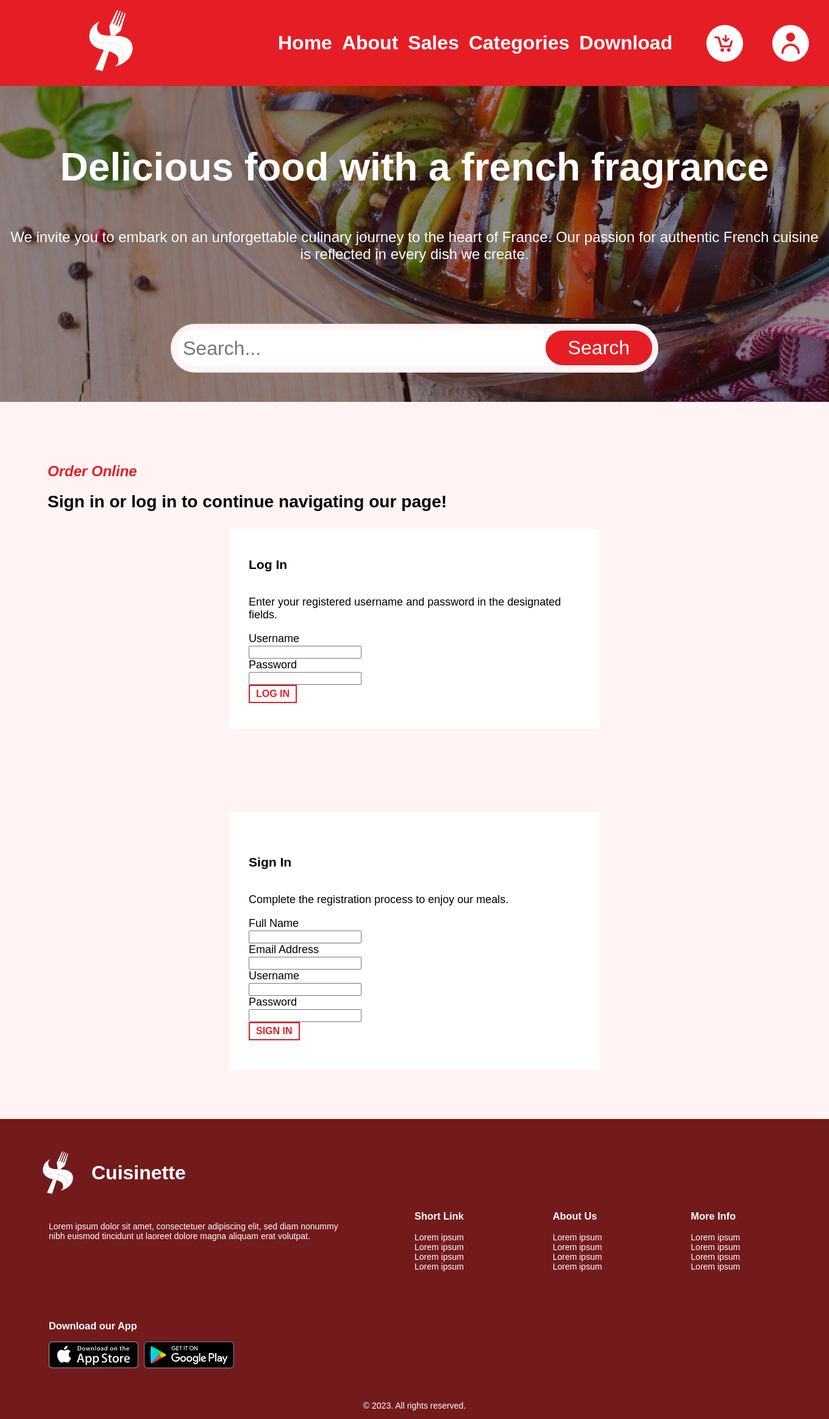
After one commit to Deinno/restpage, a PHP site: page /forms.html in a window 1360 px wide. The commit adds this page. Shown: the whole page at 61% size. Run offline with PHP 8.4, Linux system fonts and the light colour scheme.

Commit message:
1. Created login/signin page
2. Created forms

```diff
--- a/css/layout/grid.css
+++ b/css/layout/grid.css
@@ -232,4 +232,34 @@
     border-top: none;
 }
 
+.login-section{
+    display: grid;
+    position: relative;
+    background-color: var(--clr-white);
+    font-family: Arial, Helvetica, sans-serif;
+    font-size: var(--fs-nm);
+    align-content: center;
+    width: 40vw;
+    height: 35vh;
+    padding: 2rem;
+    padding-top: 1rem;
+    margin: auto;
+    margin-bottom: 10%;
+    align-content: center;
+}
+
+.signin-section{
+    display: grid;
+    position: relative;
+    background-color: var(--clr-white);
+    font-family: Arial, Helvetica, sans-serif;
+    font-size: var(--fs-nm);
+    align-content: center;
+    width: 40vw;
+    height: 45vh;
+    padding: 2rem;
+    margin: auto;
+    align-content: center;
+}
+
 /*details page*/
--- /dev/null
+++ b/forms.html
@@ -0,0 +1,211 @@
+<!DOCTYPE html>
+<html lang="en">
+<head>
+    <meta charset="UTF-8">
+    <meta name="viewport" content="width=device-width, initial-scale=1.0">
+    <title>Forms</title>
+
+    <link rel="stylesheet" href="./css/main.css">
+</head>
+
+<header class="hero-container-a">
+    <nav class="nav-container">
+        <div class="logo">
+            <img id="nav-logo" src="imgs/identificador-blanco.svg" alt="Logo">
+            <!--<h2 id="logo-text">Cuisinette</h2>-->
+        </div>
+            <input class="mobile-check" type="checkbox">
+            <label class="mobile-btn">
+                <span></span>
+            </label>
+        <ul class="menu">
+            <li><a href="#">Home</a></li>
+            <li><a href="#">About</a></li>
+            <li><a href="#">Sales</a></li>
+            <li><a href="#">Categories</a></li>
+            <li><a href="#">Download</a></li>
+        </ul>
+        <div class="icons">
+            <img id="shopping-cart" src="imgs/icons/anadir-a-la-cesta.svg" alt="Shopping Cart">
+            <img id="user-menu" src="imgs/icons/usuario.svg" alt="User Menu">
+        </div>
+    </nav>
+    <h1 class="hero-title">Delicious food with a french fragrance</h1>
+    <p class="hero-text">We invite you to embark on an unforgettable culinary journey to the heart of France.
+        Our passion for authentic French cuisine is reflected in every dish we create.</p>
+    <div class="search-container">
+        <input type="text" placeholder="Search..." id="search-input">
+        <button type="button" class="search-button">Search</button>
+    </div>
+</header>
+
+<body>
+
+    <main>
+        <section>
+            <div id="offer-titles" class=" dp-flx">
+                <div>
+                    <h2 id="offer-title">Order Online</h2>
+                <h3 id="offer-subtitle">Sign in or log in to continue navigating our page!</h3>
+                </div>
+
+            </div>
+
+
+            <div>
+                <section class="login-section">
+                    <h3 >Log In</h3>
+                    <p>Enter your registered username and password in the designated fields.</p>
+
+                    <form method="post" action="forms.html">
+                        <div>
+                            <div>
+                                <label class="login-titles" for="username">Username</label>
+                            </div>
+                            <div>
+                                <input type="text" name="username">
+                            </div>
+                        </div>
+
+                        <div>
+                            <div>
+                                <label for="password">Password</label>
+                            </div>
+                            <div>
+                                <input type="text" name="password">
+                            </div>
+                        </div>
+
+                        <div>
+                            <div>
+                                <input class="button" type="submit" value="LOG IN">
+                            </div>
+                        </div>
+
+                    </form>
+                </section>
+
+                <section class="signin-section">
+                    <h3>Sign In</h3>
+                    <p>Complete the registration process to enjoy our meals.</p>
+
+                    <form method="post" action="forms.html">
+                        <div>
+                            <div>
+                                <label for="fname">Full Name</label>
+                            </div>
+                            <div>
+                                <input type="text" name="fname">
+                            </div>
+                        </div>
+
+                        <div>
+                            <div>
+                                <label for="email">Email Address</label>
+                            </div>
+                            <div>
+                                <input type="text" name="email">
+                            </div>
+                        </div>
+
+                        <div>
+                            <div>
+                                <label for="username">Username</label>
+                            </div>
+                            <div>
+                                <input type="text" name="username">
+                            </div>
+                        </div>
+
+                        <div>
+                            <div>
+                                <label for="password">Password</label>
+                            </div>
+                            <div>
+                                <input type="text" name="password">
+                            </div>
+                        </div>
+
+                        <div>
+                            <div>
+                                <input class="button" type="submit" value="SIGN IN">
+                            </div>
+                        </div>
+
+                    </form>
+                </section>
+
+            </div>
+
+        </section>
+    </main>
+
+    <footer class="footer">
+
+        <div class="footer-container">
+            <div class="footer-logo">
+                <img id="ft-logo" src="imgs/identificador-blanco.svg" alt="Logo">
+                <h2 id="footer-logo-text">Cuisinette</h2>
+            </div>
+            <div class="footer-content">
+                <div class="footer-info">
+                <p>Lorem ipsum dolor sit amet, consectetuer adipiscing elit, sed diam nonummy <br>
+                    nibh euismod tincidunt ut laoreet dolore magna aliquam erat volutpat. </p>
+            </div>
+
+            <div class="footer-links">
+                <div>
+                    <h3>Short Link</h3>
+                    <ul class="nav-bottom-list">
+                        <li><a class="nav-bottom-link" href="#">Lorem ipsum</a></li>
+                        <li><a class="nav-bottom-link" href="#">Lorem ipsum</a></li>
+                        <li><a class="nav-bottom-link" href="#">Lorem ipsum</a></li>
+                        <li><a class="nav-bottom-link" href="#">Lorem ipsum</a></li>
+                    </ul>
+                </div>
+
+                <div>
+                    <h3>About Us</h3>
+                    <ul class="nav-bottom-list">
+                        <li><a class="nav-bottom-link" href="#">Lorem ipsum</a></li>
+                        <li><a class="nav-bottom-link" href="#">Lorem ipsum</a></li>
+                        <li><a class="nav-bottom-link" href="#">Lorem ipsum</a></li>
+                        <li><a class="nav-bottom-link" href="#">Lorem ipsum</a></li>
+                    </ul>
+                </div>
+
+                <div>
+                    <h3>More Info</h3>
+                    <ul class="nav-bottom-list">
+                        <li><a class="nav-bottom-link" href="#">Lorem ipsum</a></li>
+                        <li><a class="nav-bottom-link" href="#">Lorem ipsum</a></li>
+                        <li><a class="nav-bottom-link" href="#">Lorem ipsum</a></li>
+                        <li><a class="nav-bottom-link" href="#">Lorem ipsum</a></li>
+                    </ul>
+                </div>
+            </div>
+            </div>
+
+            <section class="download-app">
+                <h3>Download our App</h3>
+                <div class="cta-app-container">
+                    <a href="#">
+                        <img src="./imgs/app-store.png" alt="Our app from App Store">
+                    </a>
+                    <a href="#">
+                        <img src="./imgs/google-play.png" alt="Our app from App Store">
+                    </a>
+                </div>
+            </section>
+
+
+            <p class="footer-legal">© 2023. All rights reserved.</p>
+        </div>
+
+    </footer>
+
+
+    <script src="./js/main.js"></script>
+
+</body>
+</html>
```
Also changed, not shown: css/components/components.css (line endings or trailing spaces).
